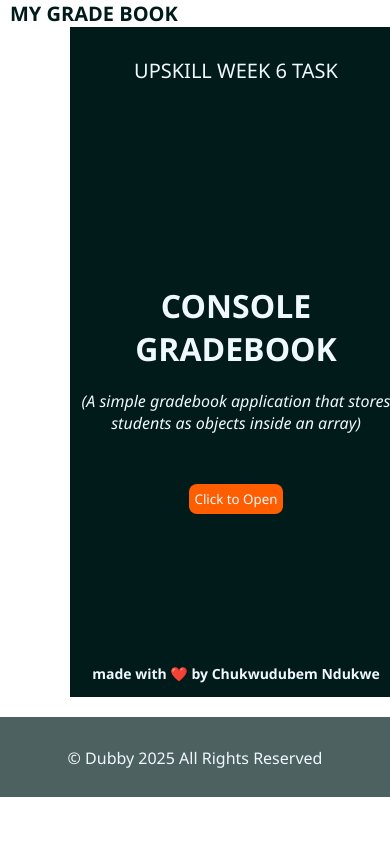
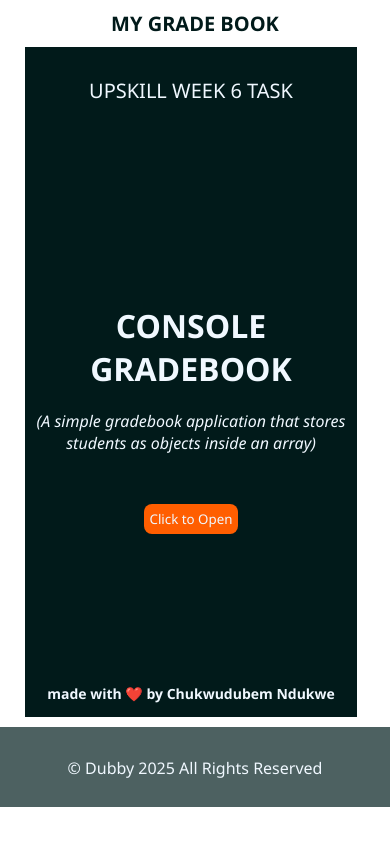
Before and after one commit to Dubby-hub/UpSkill-week-6-task, a plain HTML site: page index.html in a window 390 px wide. Drawn offline with Linux system fonts and the light colour scheme.

Commit message:
last commit

```diff
--- a/styles.css
+++ b/styles.css
@@ -6,6 +6,7 @@ header{
     color: rgb(1, 26, 26);
     font-size: 16px;
     font-weight: 600;
+    padding: 10px;
 }
 
 .bookCover{
@@ -52,10 +53,16 @@ footer{
 
 
 @media (max-width: 767px) {
+    *{
+        margin: 0;
+    }
     header{
     font-size: 10px;
     font-weight: 200;
    padding-left: 10px;
+   align-items: center;
+   text-align: center;
+
   }
   main{
     justify-content: center;
@@ -68,6 +75,8 @@ footer{
   background-color: rgb(1, 26, 26);
     height: 500px;
    padding: 10px;
+    margin: 0;
+    margin-left: 0;
 }
 
 
@@ -101,8 +110,7 @@ button{
 
 @media (max-width: 768px) {
   .bookCover {
-
-    margin-left: 70px;
+ margin-left: 25px;
     height: 650px;
   }
 
@@ -114,6 +122,6 @@ button{
     padding-top: 150px;
 }
 footer{
-    margin-top: 20px;
+    margin-top: 10px;
 }
 }
```
